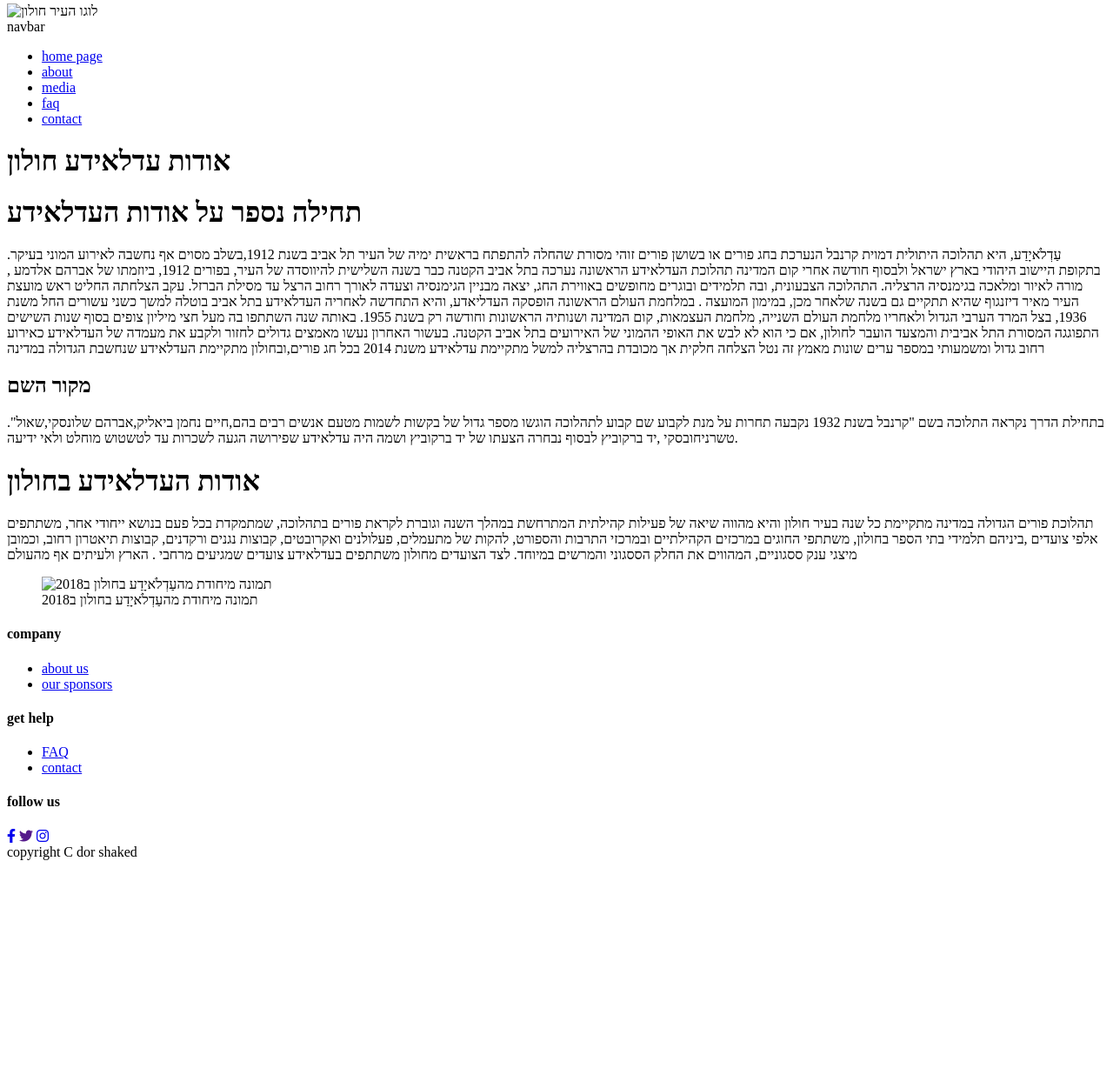
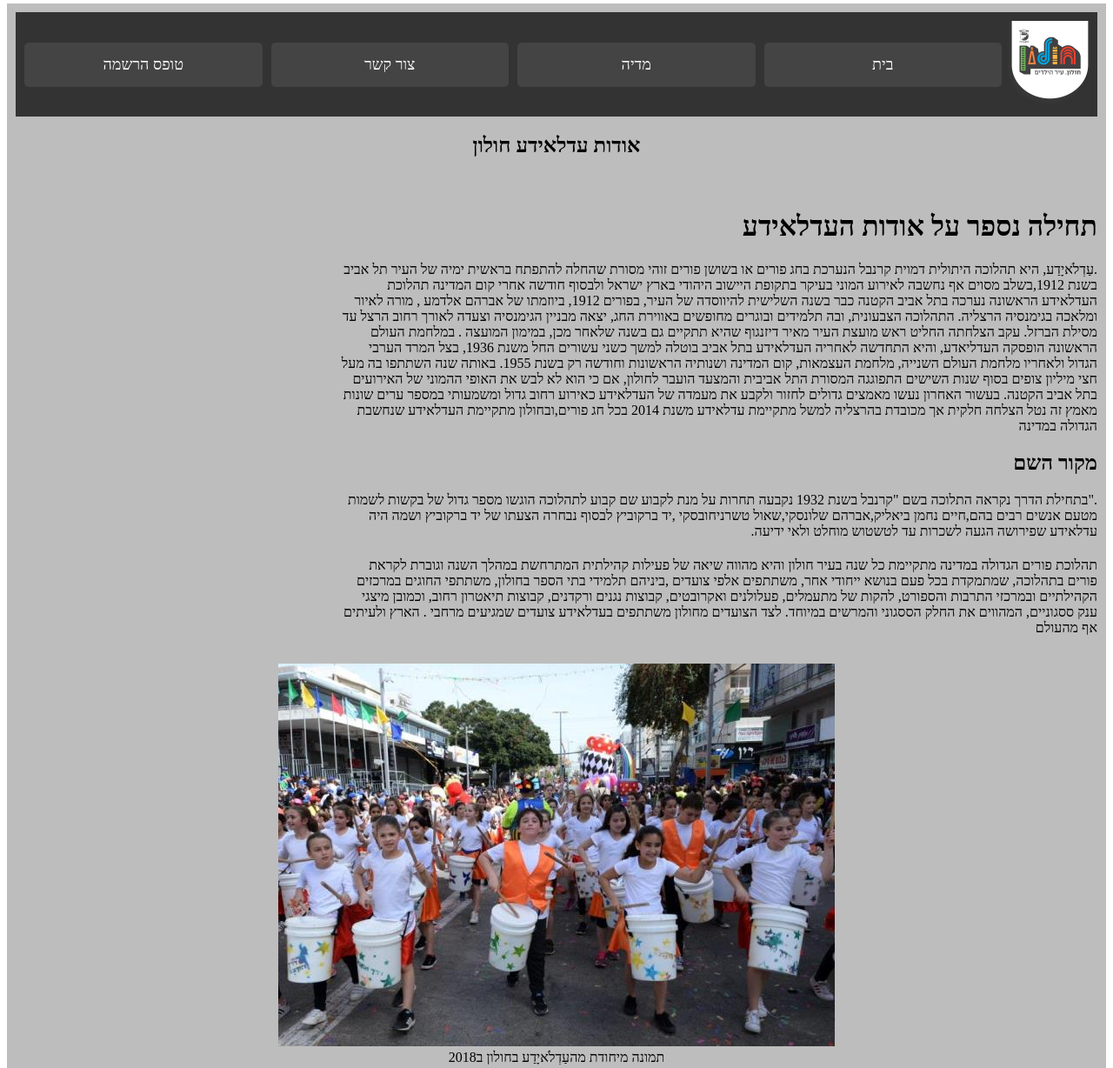
Before and after one commit to dorshaked1/html-css-project, a plain HTML site: page project folder/main page/pages/about page.html in a window 1280 px wide. Shown: the part 4-1232 px from the top of the page at 87% size. Before the commit the page ends 1001 px from the top, so only its background shows below. Drawn offline with Linux system fonts and the light colour scheme.

Commit message:
about page

```diff
--- a/project folder/main page/pages/about page.html
+++ b/project folder/main page/pages/about page.html
@@ -1,36 +1,30 @@
 <!DOCTYPE html>
-<html lang="en">
+<html lang=>
 <head>
-    <meta charset="UTF-8" />
-    <meta http-equiv="X-UA-Compatible" content="IE=edge" />
-    <meta name="viewport" content="width=device-width, initial-scale=1.0" />
+    <meta charset="UTF-8">
+    <meta name="viewport" content="width=device-width, initial-scale=1.0">
     <title>about page</title>
-    <link rel="stylesheet" href="about page.css" />
-    <link
-      rel="stylesheet"
-      href="https://cdnjs.cloudflare.com/ajax/libs/font-awesome/6.1.1/css/all.min.css"
-    />
+    <link rel="stylesheet" href="https://cdnjs.cloudflare.com/ajax/libs/font-awesome/6.4.2/css/all.min.css">
+    <link rel="stylesheet" href="../styles/pages.css">
 </head>
 <body>
+    <div class="container">
         <header>
-      <nav class="mainnav">
-        <section class="sectionimg">
-          <img src="logo.png" alt="לוגו העיר חולון" />
-        </section>
-        <label class="logo">navbar</label>
-        <ul>
-          <li><a class="active" href="../main page .html">home page</a></li>
-          <li><a href="about page.html">about </a></li>
-          <li><a href="../media page/media page.html">media </a></li>
-          <li>
-            <a href="/project folder/main page/faq page/faq page.html ">faq </a>
-          </li>
-          <li><a href="../contact page/contact page.html">contact </a></li>
-        </ul>
+          <nav>
+            <img src="../assets/photos/logo.png" alt="aaa" />
+
+            <div class="nav-links">
+              <a href="index.html">בית</a>
+              <a href="/project folder/main page/pages/media page.html">מדיה</a>
+              <a href="pages/contact page.html">צור קשר</a>
+              <a href="#">טופס הרשמה</a>
+            </div>
           </nav>
+          <h2> אודות עדלאידע חולון</h2>
         </header>
         <main>
-      <h1 class="mainhead">אודות עדלאידע חולון</h1>
+            <main>
+
                 <div class="about-carnival">
                   <h1>תחילה נספר על אודות העדלאידע</h1>
                   <p>
@@ -63,7 +57,8 @@
                   </p>
                 </div>
                 <div class="holoncarnival">
-        <h1>אודות העדלאידע בחולון</h1>
+                  <div class="about-carnival">
+                  <h1></h1>
                   <p>
                     תהלוכת פורים הגדולה במדינה מתקיימת כל שנה בעיר חולון והיא מהווה שיאה
                     של פעילות קהילתית המתרחשת במהלך השנה וגוברת לקראת פורים בתהלוכה,
@@ -74,55 +69,55 @@
                     הססגוני והמרשים במיוחד. לצד הצועדים מחולון משתתפים בעדלאידע צועדים
                     שמגיעים מרחבי . הארץ ולעיתים אף מהעולם
                   </p>
-        <figure>
+                </div>
+                  <div class="div-figure">
+                  <figure class="figure1">
                     <img
-            src="photo.jpg"
+                      src="../assets/photos/photo.jpg"
                       alt="  תמונה מיחודת מהעַדְלֹאיָדַע בחולון ב2018"
                       class="photo"
                     />
                     <figcaption>תמונה מיחודת מהעַדְלֹאיָדַע בחולון ב2018</figcaption>
                   </figure>
                 </div>
+                </div>
+
         </main>
+
         <footer class="footer">
-      <div class="container">
+          <div class="container1">
             <div class="row">
               <div class="footer-col">
-            <h4>company</h4>
+                <h4>חברה</h4>
                 <ul>
-              <li><a href="about page.html">about us</a></li>
+                  <li><a href="about page.html">אודות</a></li>
+                  <li><a href="/project folder/companies/photos of the companies/logos of the companies.png">הספונסרים שלנו </a></li>
+
+                </ul>
+              </div>
+              <div class="footer-col">
+                <h4>עזרה</h4>
+                <ul>
+                  <li><a href="faq page/faq page.html">שאלות תשובות </a></li>
+                  <li><a href="/project folder/main page/contact page/contact page.html">צור קשר</a></li>
                   <li>
-                <a
-                  href="/project folder/companies/photos of the companies/logos of the companies.png"
-                  >our sponsors</a
-                >
+                    <a href="#">טופס ההרשמה</a>
                   </li>
                 </ul>
               </div>
               <div class="footer-col">
-            <h4>get help</h4>
-            <ul>
-              <li><a href="/main page/faq page/faq page.html">FAQ</a></li>
-
-              <li><a href="../contact page/contact page.html">contact</a></li>
-            </ul>
-          </div>
-
-          <div class="footer-col">
-            <h4>follow us</h4>
+                <h4>עקבו אחרינו</h4>
                 <div class="social-links">
                   <a href="https://www.facebook.com/holon.muni"
                     ><i class="fab fa-facebook-f"></i
                   ></a>
-              <a href=""><i class="fab fa-twitter"></i></a>
-              <a href="https://www.instagram.com/holon.muni/"
-                ><i class="fab fa-instagram"></i
-              ></a>
-              <div>copyright C dor shaked</div>
+                  <a href="https://www.instagram.com/holon.muni/"><i class="fab fa-instagram"></i></a>
+                  <div class ="copyright">copyright C dor shaked and amit ron</div>
                 </div>
               </div>
             </div>
           </div>
         </footer>
+      </div>
 </body>
 </html>
--- a/project folder/main page/styles/main page v2.css
+++ b/project folder/main page/styles/index.css
@@ -1,3 +1,6 @@
+body{
+  direction: rtl;
+}
 
 .container {
   height: 100%;
@@ -104,12 +107,10 @@ main > .nameSponsors {
   width: 70%;
 }
 
-
-footer> .container1 >.row {
-   display: flex;
+footer > .container1 > .row {
+  display: flex;
   flex-wrap: wrap;
 }
-
 
 .footer-col {
   width: 25%;
@@ -180,7 +181,6 @@ i {
   font-size: 24px;
   color: blue;
 }
-.copyright
-{
+.copyright {
   color: rgb(255, 255, 255);
 }
--- /dev/null
+++ b/project folder/main page/styles/pages.css
@@ -0,0 +1,173 @@
+body{
+    direction: rtl;
+}
+
+.container {
+    height: 100%;
+    display: grid;
+    grid-template-areas:
+      "header  "
+      "main "
+      "footer ";
+    grid-template-columns: 1fr ;
+    /* gap: 5px; */
+    background-color: #bdbdbd;
+    /* padding: 5px; */
+  }
+  .container > header,
+  .container > nav,
+  .container > main,
+  .container > footer {
+    /* background-color: rgba(255, 255, 255, 0.8); */
+    padding: 10px;
+  }
+  header {
+    grid-area: header;
+    text-align: center;
+  }
+  nav {
+    grid-area: nav;
+
+}
+  main {
+    grid-area: main;
+
+  }
+
+  footer {
+    grid-area: footer;
+  }
+
+
+  nav {
+    grid-area: nav;
+    background-color: #333;
+    padding: 10px;
+    display: flex;
+    justify-content: space-between;
+    align-items: center;
+  }
+  nav .nav-links {
+    display: flex;
+    gap: 10px;
+  }
+
+  nav .logo {
+    color: white;
+    font-size: 20px;
+    font-weight: bold;
+  }
+  nav img {
+    width: 100px;
+    height: auto;
+  }
+  .nav-links {
+    display: flex;
+    width: 100%;
+  }
+
+  .nav-links a {
+    color: white;
+    flex: 1;
+    text-align: center;
+    padding: 15px;
+    font-size: 18px;
+    background-color: #444;
+    border-radius: 5px;
+    text-decoration: none;
+  }
+
+  .nav-links a:hover {
+    background-color: #555;
+  }
+  footer > .container1 > .row {
+    display: flex;
+    flex-wrap: wrap;
+  }
+
+  .footer-col {
+    width: 25%;
+    padding: 0 15px;
+  }
+  .footer-col h4 {
+    font-size: 18px;
+    color: #ffffff;
+    text-transform: capitalize;
+    margin-bottom: 35px;
+    font-weight: 500;
+    position: relative;
+  }
+  .footer-col h4::before {
+    content: "";
+    position: absolute;
+    left: 0;
+    bottom: -10px;
+    background-color: #e91e63;
+    height: 2px;
+    box-sizing: border-box;
+    width: 50px;
+  }
+  .footer-col ul li a {
+    font-size: 16px;
+    text-transform: capitalize;
+    color: #d8d8d8;
+    text-decoration: none;
+    font-weight: 300;
+
+    display: block;
+    transition: all 0.3s ease;
+  }
+  .footer-col ul li a:hover {
+    color: #000000;
+    padding-left: 8px;
+  }
+  .footer-col .social-links a {
+    display: inline-block;
+    height: 40px;
+    width: 40px;
+    background-color: rgba(255, 255, 255, 0.2);
+    margin: 0 10px 10px 0;
+    text-align: center;
+    line-height: 40px;
+    border-radius: 50%;
+    color: #ffffff;
+    transition: all 0.5s ease;
+  }
+  .footer-col .social-links a:hover {
+    color: #24262b;
+    background-color: #ffffff;
+  }
+  /* responsive */
+  @media (max-width: 767px) {
+    .footer-col {
+      width: 25%;
+      padding: 0 15px;
+      margin-bottom: 30px;
+    }
+  }
+  footer {
+    /* border: 1px solid black; */
+    background-color: #333;
+  }
+
+  i {
+    font-size: 24px;
+    color: blue;
+  }
+  .copyright {
+    color: rgb(255, 255, 255);
+  }
+
+  .div-figure {
+    display: grid;
+    /* place-items: center; Centers both horizontally and vertically */
+    width: 100%;
+}
+
+.figure1 {
+    text-align: center;
+}
+
+.about-carnival{
+    width: 70%;
+}
```
Also changed, not shown: project folder/main page/index.html (+5 -4 lines). Lines whose indentation alone changed are shown as unchanged.
